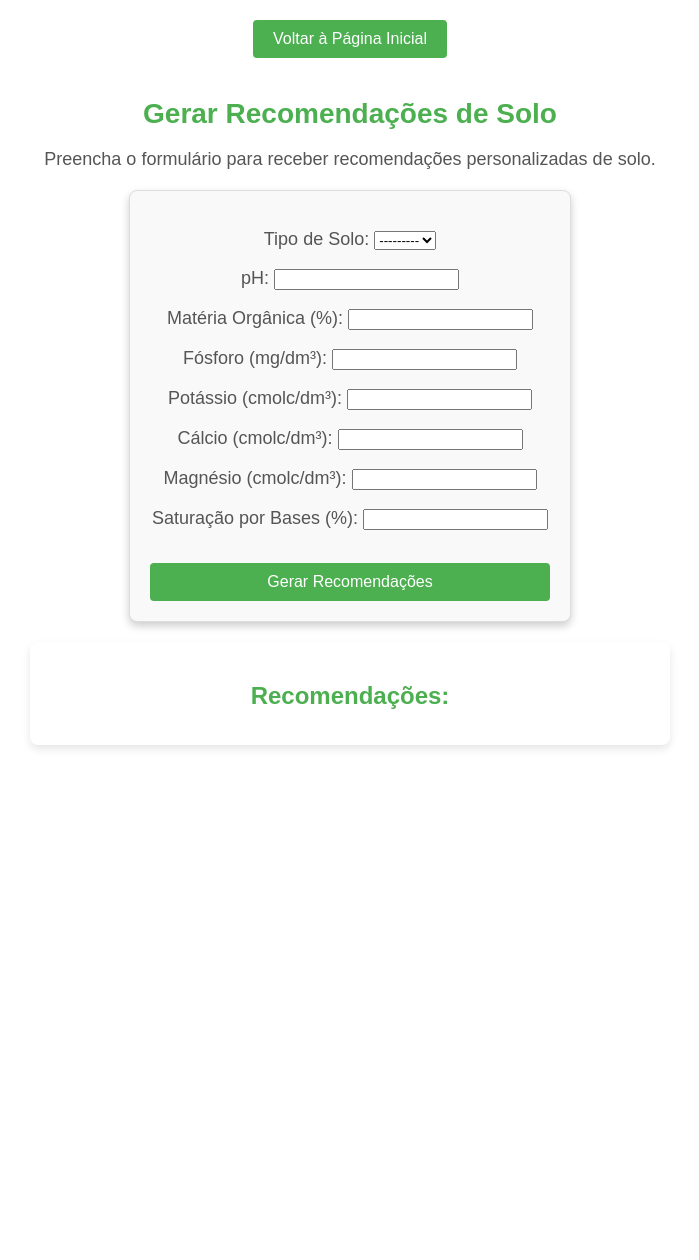
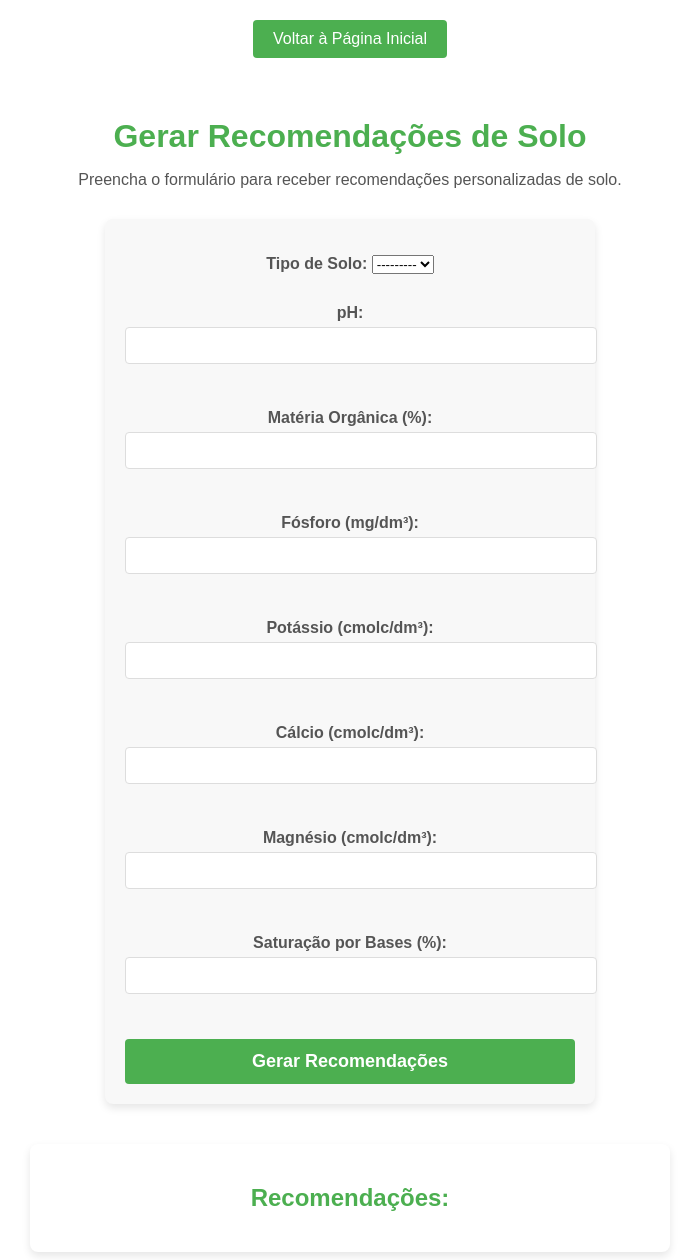
Before and after one commit to OtelmoJr/TCC, a Django app: page /gerar_recomendacao/ in a window 1280 px wide. Shown: the part 102-1362 px from the top of the page, without its empty margins (290-989 px from the left). Before the commit the page ends 851 px from the top, so only its background shows below. Run offline with Django 5.2, Linux system fonts and the light colour scheme; data that the repository does not hold is empty.

Commit message:
melhorando css gerar_recomendacao

```diff
--- a/AgroBrain/recomendacoes/templates/recomendacoes/gerar_recomendacao.html
+++ b/AgroBrain/recomendacoes/templates/recomendacoes/gerar_recomendacao.html
@@ -20,36 +20,51 @@
             text-align: center;
             font-family: Arial, sans-serif;
             margin-top: 20px;
+            padding: 0 15px;
         }
         .container h1 {
             color: #4CAF50;
-            font-size: 28px;
+            font-size: 32px;
+            margin-top: 40px;
+            margin-bottom: 10px;
+            font-weight: bold;
         }
         .container p {
-            font-size: 18px;
+            font-size: 16px;
             color: #555;
+            margin-bottom: 30px;
         }
 
         /* Estilos para o formulário de recomendações */
         .recommendation-form {
-            max-width: 400px;
-            margin: 20px auto;
+            max-width: 450px;
+            margin: 0 auto 40px;
             padding: 20px;
+            border-radius: 8px;
+            box-shadow: 0 4px 8px rgba(0, 0, 0, 0.1);
+            background-color: #f8f8f8;
+        }
+        .recommendation-form label {
+            font-weight: bold;
+            margin-top: 10px;
+        }
+        .recommendation-form input {
+            width: 100%;
+            padding: 10px;
+            margin: 5px 0 15px;
+            border-radius: 4px;
             border: 1px solid #ddd;
-            border-radius: 8px;
-            box-shadow: 0 4px 8px rgba(0, 0, 0, 0.2);
-            background-color: #f9f9f9;
         }
         .recommendation-form button {
             width: 100%;
-            padding: 10px;
+            padding: 12px;
             background-color: #4CAF50;
             color: white;
             border: none;
             border-radius: 4px;
+            font-size: 18px;
+            font-weight: bold;
             cursor: pointer;
-            font-size: 16px;
-            margin-top: 15px;
         }
         .recommendation-form button:hover {
             background-color: #45a049;
@@ -58,18 +73,17 @@
         /* Estilos para a área de recomendações */
         .recomendacoes {
             max-width: 600px;
-            margin: 20px auto;
+            margin: 0 auto;
             padding: 20px;
             background-color: #ffffff;
             border-radius: 8px;
-            box-shadow: 0px 4px 8px rgba(0, 0, 0, 0.1);
-            text-align: left;
+            box-shadow: 0 4px 8px rgba(0, 0, 0, 0.1);
         }
         .recomendacoes h2 {
             color: #4CAF50;
             font-size: 24px;
-            margin-bottom: 15px;
-            text-align: center;
+            font-weight: bold;
+            margin-bottom: 20px;
         }
 
         /* Estilos para cada recomendação */
```
